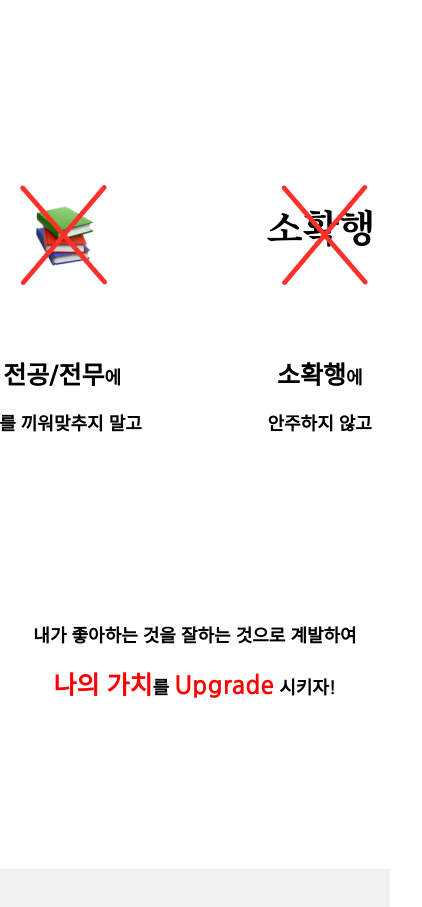
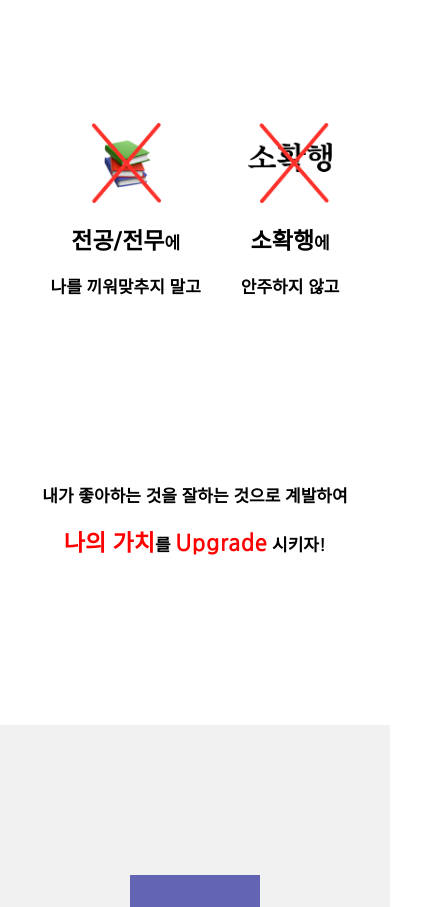
Before and after one commit to sochubert/USHA_WebPage, a JavaScript app: page / in a window 390 px wide. Shown: the part 2080-2987 px from the top of the page, 422 px wide, since content can reach past the window. Built offline with nearby package versions, Linux system fonts and the light colour scheme; the HTML template or start-up script is replaced by a standard one.

Commit message:
media fix

```diff
--- a/src/App.css
+++ b/src/App.css
@@ -204,11 +204,11 @@ p {
 
 @media screen and (max-width: 768px) {
   p {
-    font-size: 18px;
+    font-size: 17px;
   }
 
   .big_letter {
-    font-size:25px;
+    font-size:23px;
   }
 
   #home {
@@ -267,22 +267,26 @@ p {
   }
 
   .second_left {
-    margin-right: 30px;
+    margin-right: 20px;
   }
 
   .second_right {
-    margin-left: 30px;
+    margin-left: 20px;
   }
 
   .second_img {
-    height: 100px;
-    margin: 50px;
+    height: 80px;
+    margin: 0px;
   }
 
   .third {
     padding: 0px;
     padding-top: 150px;
     padding-bottom: 150px;
+  }
+
+  .third p {
+    font-size: 16px;
   }
 
   .logo {
@@ -296,7 +300,11 @@ p {
   }
 
   .forth p {
-    font-size: 16px;
+    font-size: 13px;
+  }
+
+  .forth h4 {
+    font-size: 13px;
   }
 
   .thin_letter {
@@ -306,8 +314,8 @@ p {
   .forth_people {
     margin: 0px;
     padding-top: 100px;
-    padding-left: 30px;
-    padding-right: 30px;
+    padding-left: 10px;
+    padding-right: 10px;
   }
 
   .person_img {
@@ -320,10 +328,14 @@ p {
     padding-bottom: 150px;
   }
 
+  .fifth p {
+    font-size: 14px;
+  }
+
   .category_btn {
-    width: 120px;
+    width: 80px;
     height: 50px;
-    font-size: 18px;
+    font-size: 15px;
   }
 
   .sixth {
@@ -333,15 +345,15 @@ p {
   }
 
   .sixth_letter {
-    font-size: 30px;
+    font-size: 20px;
   }
 
   .sixth h1 {
+    font-size: 20px;
+  }
+
+  .sixth_big {
     font-size: 25px;
   }
 
-  .sixth_big {
-    font-size: 35px;
-  }
-
 }
```
